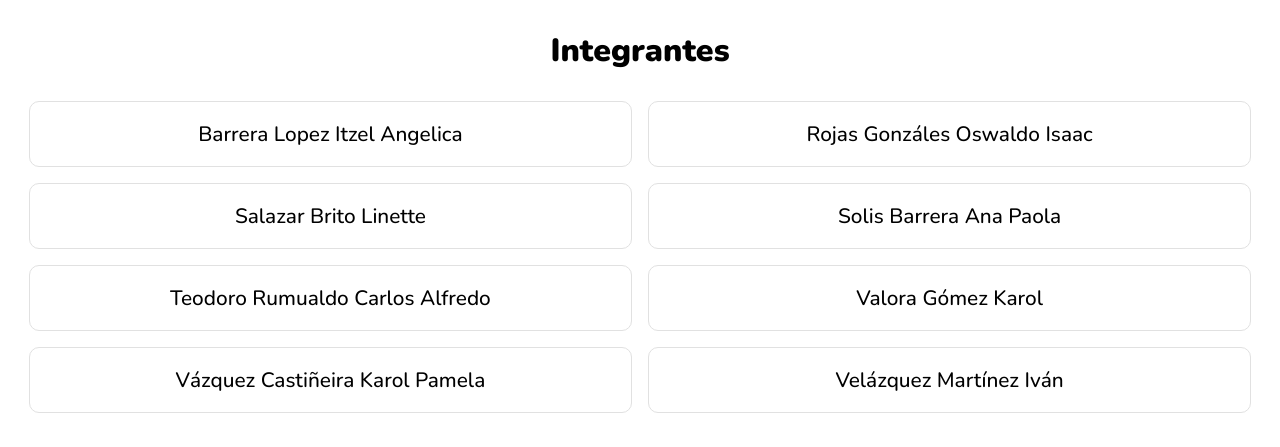
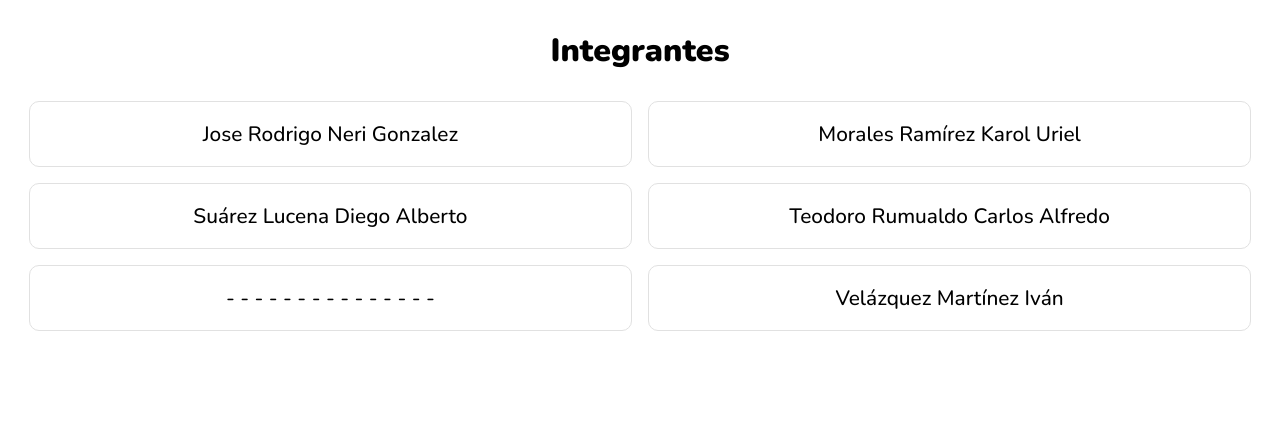
Before and after one commit to CarlosAlfredo1707/Happy-food, a plain HTML site: page productos.html in a window 1280 px wide. Shown: the part 2406-2853 px from the top of the page. Drawn offline with nearby package versions, Linux system fonts and the light colour scheme.

Commit message:
Update productos.html

```diff
--- a/productos.html
+++ b/productos.html
@@ -90,14 +90,12 @@
                 <div class="contact__names">
                     <h2 class="contact__names__title">Integrantes</h2>
                     <div class="contact__names__container">
-                        <p class="contact__names__p">Barrera Lopez Itzel Angelica</p>
-                        <p class="contact__names__p">Rojas Gonzáles Oswaldo Isaac</p>
-                        <p class="contact__names__p">Salazar Brito Linette</p>
-                        <p class="contact__names__p">Solis Barrera Ana Paola</p>
-                        <p class="contact__names__p">Teodoro Rumualdo Carlos Alfredo</p>
-                        <p class="contact__names__p">Valora Gómez Karol</p>
-                        <p class="contact__names__p">Vázquez Castiñeira Karol Pamela</p>
-                        <p class="contact__names__p">Velázquez Martínez Iván</p>
+                        <p class="contact__names__p">Jose Rodrigo Neri Gonzalez</p>
+                <p class="contact__names__p">Morales Ramírez Karol Uriel</p>
+                <p class="contact__names__p">Suárez Lucena Diego Alberto</p>
+                <p class="contact__names__p">Teodoro Rumualdo Carlos Alfredo</p>
+                <p class="contact__names__p">- - - - - - - - - - - - - - - </p>
+                <p class="contact__names__p">Velázquez Martínez Iván</p>
 
                     </div>
                 </div>
```
